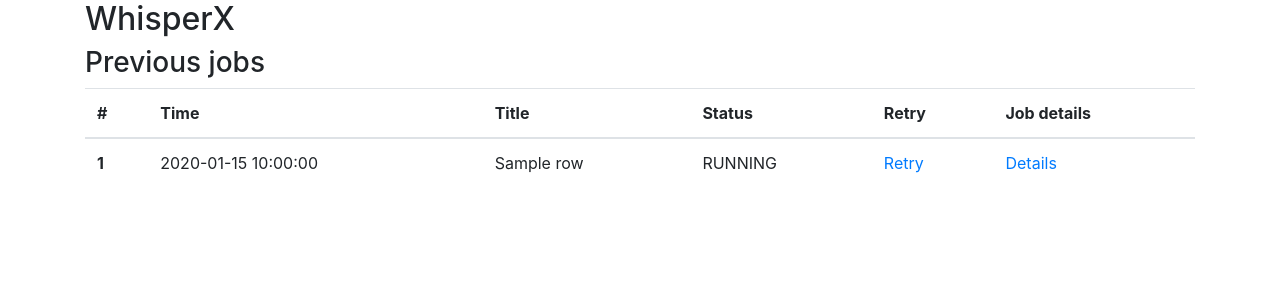
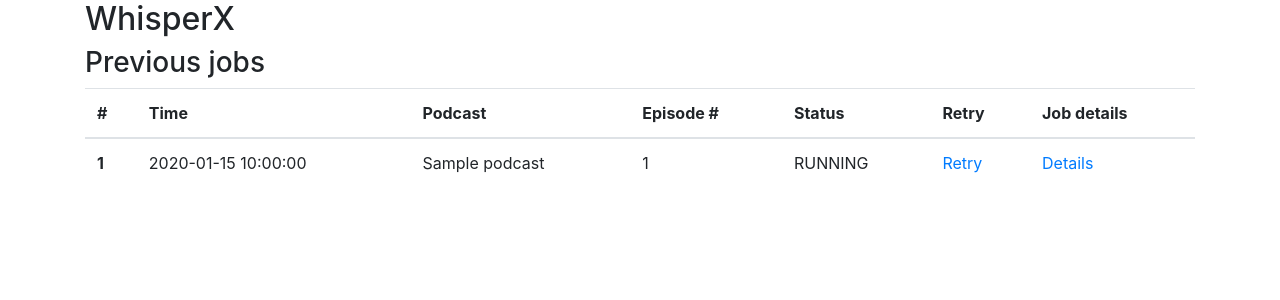
Before and after one commit to phubbard/flask-whisperx, a Flask app: template templates/index.html in a window 1280 px wide. Shown: the top 300 px of the page. Run offline with Flask 3, Linux system fonts and the light colour scheme; the template is opened without the code that fills it: most values are stand-ins (such as "Sample title", 1, 10 or a date in 2020); some libraries are stand-ins or nearby versions.

Commit message:
First test from calling from the laptop - progress!

```diff
--- a/main.py
+++ b/main.py
@@ -12,6 +12,7 @@
 import torch.cuda
 from dotenv import load_dotenv
 
+import logging
 from flask import Flask, request, render_template, url_for, redirect, make_response, abort, jsonify
 import whisperx
 
@@ -19,6 +20,8 @@
     save_new_job, update_job_status, get_all_jobs
 
 app = Flask('flask-whisperx')
+# Crank max payload to 10GB
+app.config['MAX_CONTENT_LENGTH'] = 10 * 1024 * 1024 * 1024
 app.logger.setLevel('DEBUG')
 
 load_dotenv()  # take environment variables from .env.
@@ -108,12 +111,13 @@
     if job_info is None:
         return make_response(f'Job {job_id} not found', 404)
 
-    title = job_info['title']
+    podcast = job_info['podcast']
+    episode_number = job_info['episode_number']
     status = job_info['status']
     job_logs = get_job_logs(job_id)
     restart_url = url_for('index')
     return render_template('job.html', job_logs=job_logs,
-                           status=status, restart_url=restart_url, title=title)
+                           status=status, restart_url=restart_url, podcast=podcast, episode_number=episode_number)
 
 
 @app.route('/submit/<podcast>/<episode_number>', methods=['POST'])
--- a/templates/index.html
+++ b/templates/index.html
@@ -44,7 +44,8 @@
             <tr>
                 <th scope="col">#</th>
                 <th scope="col">Time</th>
-                <th scope="col">Title</th>
+                <th scope="col">Podcast</th>
+                <th scope="col">Episode #</th>
                 <th scope="col">Status</th>
                 <th scope="col">Retry</th>
                 <th scope="col">Job details</th>
@@ -55,7 +56,8 @@
             <tr>
                 <th scope="row">{{row["ID"]}}</th>
                 <td>{{row["timestamp"]}}</td>
-                <td>{{row['title']}}</td>
+                <td>{{row['podcast']}}</td>
+                <td>{{row["episode_number"]}}</td>
                 <td>{{row["status"]}}</td>
                 <td><a href="/retry/{{row['job_id']}}">Retry</a></td>
                 <td><a href="/job/{{row['job_id']}}">Details</a></td>
--- a/templates/job.html
+++ b/templates/job.html
@@ -15,7 +15,7 @@
 <div class="container">
     <h2 style="...">Status is: {{status}}</h2>
     <div class="body">
-        Title is "{{ title }}"
+        Episode {{ episode_number }} of podcast {{ podcast }}
     </div>
 
     <a class="btn btn-primary" href="{{ restart_url }}">
```
